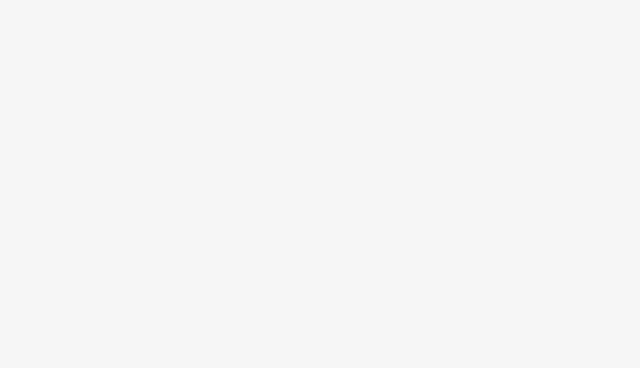
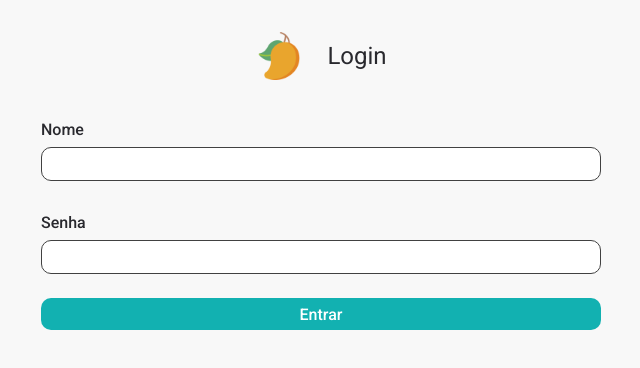
Before and after one commit to Jefferson00/MangaRosaFrontend, a React (Create React App) app in the folder mangarosafrontend/: page / in a window 1280 px wide. Shown: the top 368 px of the page, without its empty margins (319-959 px from the left). Built offline with nearby package versions, Linux system fonts and the light colour scheme.

Commit message:
feat: Authentication

```diff
--- a/mangarosafrontend/src/App.tsx
+++ b/mangarosafrontend/src/App.tsx
@@ -1,15 +1,14 @@
 import { GlobalStyle } from './styles/global';
-import { BrowserRouter, Route, Switch } from 'react-router-dom';
-import { UserRegister } from './pages/User/Register'
+
+import { AuthProvider } from './contexts/AuthContext';
+import Routes from './routes';
 
 function App() {
   return (
-    <BrowserRouter>
+    <AuthProvider>
       <GlobalStyle />
-      <Switch>
-        <Route path="/:user/registrar" component={UserRegister} />
-      </Switch>
-    </BrowserRouter>
+      <Routes />
+    </AuthProvider>
   );
 }
 
--- /dev/null
+++ b/mangarosafrontend/src/contexts/AuthContext.tsx
@@ -0,0 +1,77 @@
+import { useEffect, useState, createContext, ReactNode, useContext } from 'react';
+import api from '../services/api';
+
+type User = {
+  name: string;
+  password: string;
+}
+
+type AuthContextType = {
+  token: string | null;
+  isAuth: () => boolean;
+  signIn: (data: User) => Promise<void>;
+}
+
+type AuthProviderProps = {
+  children: ReactNode;
+}
+
+export const AuthContext = createContext({} as AuthContextType);
+
+export function AuthProvider(props: AuthProviderProps) {
+  const [token, setToken] = useState<string | null>(null);
+
+  useEffect(() => {
+    const unsubscribe = () => {
+      const token = localStorage.getItem('@MangaRosa:token');
+
+      if (token) {
+        api.defaults.headers.authorization = `Bearer ${token}`;
+        setToken(token);
+      } else {
+        api.defaults.headers.authorization = null;
+        setToken(null);
+      }
+    }
+
+    return () => {
+      unsubscribe();
+    }
+  }, []);
+
+  function isAuth() {
+    const token = localStorage.getItem('@MangaRosa:token');
+
+    if (token) {
+      return true
+    } else {
+      return false
+    }
+  }
+
+  async function signIn(data: User) {
+    const response = await api.post('admin/auth', data);
+
+    const token = response.data.access_token
+
+    localStorage.setItem('@MangaRosa:token', token);
+
+    api.defaults.headers.authorization = `Bearer ${token}`;
+  }
+
+  return (
+    <AuthContext.Provider value={{
+      signIn,
+      isAuth,
+      token,
+    }}>
+      {props.children}
+    </AuthContext.Provider>
+  )
+}
+
+export function useAuth() {
+  const value = useContext(AuthContext);
+
+  return value;
+}
--- /dev/null
+++ b/mangarosafrontend/src/pages/Admin/Registers/index.tsx
@@ -0,0 +1,12 @@
+import {
+  Container,
+} from "./style";
+
+export function Registers() {
+
+  return (
+    <Container>
+      <h1>AHHHHHHHHHHHHHHHHHHHHHHHHHHHHHH</h1>
+    </Container>
+  )
+}
--- /dev/null
+++ b/mangarosafrontend/src/pages/Admin/Registers/style.ts
@@ -0,0 +1,6 @@
+import styled from "styled-components";
+
+export const Container = styled.div`
+  width: 100vw;
+  height: 100vh;
+`
--- /dev/null
+++ b/mangarosafrontend/src/pages/Admin/index.tsx
@@ -0,0 +1,122 @@
+import { FormEvent, useState } from "react";
+import {
+  Container,
+  Header,
+  Logo,
+  Title,
+  Main,
+  Form,
+  InputContainer,
+  Input,
+  Label,
+  Button,
+  ErrorMessage,
+} from "./style";
+
+import logoImg from '../../assets/logo.png';
+import getValidationErrors from "../../utils/getValidationErrors";
+
+import * as Yup from 'yup';
+import { useAuth } from "../../contexts/AuthContext";
+import { useHistory } from "react-router-dom";
+
+interface LoginData {
+  name: string;
+  password: string;
+}
+
+interface Errors {
+  [key: string]: string;
+}
+
+export function Login() {
+  const history = useHistory();
+  const [name, setName] = useState('');
+  const [password, setPassword] = useState('');
+
+  const { signIn } = useAuth();
+
+  const [errors, setErrors] = useState<Errors>({} as Errors);
+
+  async function handleLogin(event: FormEvent) {
+    event.preventDefault();
+    setErrors({});
+
+    const data: LoginData = {
+      name,
+      password
+    }
+
+    try {
+      const schema = Yup.object().shape({
+        name: Yup.string()
+          .required('Digite o nome para efetuar o login'),
+        password: Yup.string()
+          .required('Digite o nome para efetuar o login'),
+      });
+
+      await schema.validate(data, {
+        abortEarly: false,
+      });
+
+      await signIn(data);
+
+      history.push('/registros');
+
+    } catch (error) {
+      if (error instanceof Yup.ValidationError) {
+        alert('Preencha todos os campos corretamente.');
+
+        const errors = getValidationErrors(error);
+        setErrors(errors);
+      } else {
+        alert(error.response.data.error);
+      }
+    }
+  }
+
+  return (
+    <Container>
+      <Header>
+        <Logo src={logoImg} />
+        <Title>
+          Login
+        </Title>
+      </Header>
+
+      <Main>
+        <Form onSubmit={handleLogin}>
+
+          <InputContainer>
+            <Label>Nome</Label>
+            <Input
+              type="text"
+              value={name}
+              onChange={event => setName(event.target.value)}
+            />
+            {errors?.name &&
+              <ErrorMessage>{errors.name}</ErrorMessage>
+            }
+          </InputContainer>
+
+          <InputContainer>
+            <Label>Senha</Label>
+            <Input
+              type="password"
+              value={password}
+              onChange={event => setPassword(event.target.value)}
+            />
+            {errors?.password &&
+              <ErrorMessage>{errors.password}</ErrorMessage>
+            }
+          </InputContainer>
+
+          <Button type="submit">
+            Entrar
+          </Button>
+
+        </Form>
+      </Main>
+    </Container>
+  )
+}
--- /dev/null
+++ b/mangarosafrontend/src/pages/Admin/style.ts
@@ -0,0 +1,64 @@
+import styled from "styled-components";
+
+export const Container = styled.div`
+  width: 100vw;
+  height: 100vh;
+`
+export const Header = styled.div`
+  display: flex;
+  height: 7rem;
+  width: 100%;
+  justify-content: center;
+  align-items: center;
+  padding: 2rem;
+  gap: 1.5rem;
+`
+export const Logo = styled.img`
+  max-height: 100%;
+`
+export const Title = styled.p`
+  font-size: 1.5rem;
+`
+export const Main = styled.div`
+  width: 35rem;
+  max-width: 750px;
+  margin: 0 auto;
+`
+export const Form = styled.form`
+  display: flex;
+  flex-direction: column;
+  padding-bottom: 2rem;
+`
+export const InputContainer = styled.div`
+  display: flex;
+  flex-direction: column;
+  margin: 0.5rem 0 1rem 0;
+`
+export const Label = styled.label`
+  font-weight: 500;
+`
+export const Input = styled.input`
+  border: 1px solid #414141;
+  border-radius: 10px;
+  height: 2rem;
+  padding: 1rem;
+  margin: 0.5rem 0;
+`
+export const Button = styled.button`
+  height: 2rem;
+  border: none;
+  cursor: pointer;
+  border-radius: 10px;
+  background-color: #12b1b1;
+  color: #fff;
+  font-weight: 500;
+  transition: background-color 0.4s;
+
+  &:hover{
+    background-color: #129595;
+  }
+`
+export const ErrorMessage = styled.span`
+  font-size: 0.8rem;
+  color:#F43434;
+`
--- /dev/null
+++ b/mangarosafrontend/src/routes/PrivateRoute/index.tsx
@@ -0,0 +1,23 @@
+import { Route, RouteProps, Redirect } from "react-router-dom";
+
+interface PrivateRouteProps extends RouteProps {
+  isAuth: boolean;
+}
+
+export default function PrivateRoute({ component: Component, isAuth, ...rest }: PrivateRouteProps) {
+  if (!Component) return null;
+
+  console.log(isAuth)
+  return (
+    <Route
+      {...rest}
+      render={props =>
+        isAuth ? (
+          <Component {...props} />
+        ) : (
+          <Redirect to={{ pathname: '/', state: { from: props.location } }} />
+        )
+      }
+    />
+  )
+}
--- /dev/null
+++ b/mangarosafrontend/src/routes/index.tsx
@@ -0,0 +1,20 @@
+import { BrowserRouter, Route, Switch } from "react-router-dom";
+import { useAuth } from "../contexts/AuthContext";
+import { Login } from "../pages/Admin";
+import { Registers } from "../pages/Admin/Registers";
+import { UserRegister } from "../pages/User/Register";
+import PrivateRoute from "./PrivateRoute";
+
+export default function Routes() {
+  const { isAuth } = useAuth();
+
+  return (
+    <BrowserRouter>
+      <Switch>
+        <Route path="/" exact component={Login} />
+        <Route path="/:user/registrar" component={UserRegister} />
+        <PrivateRoute isAuth={isAuth()} path="/registros" component={Registers} />
+      </Switch>
+    </BrowserRouter>
+  )
+}
```
